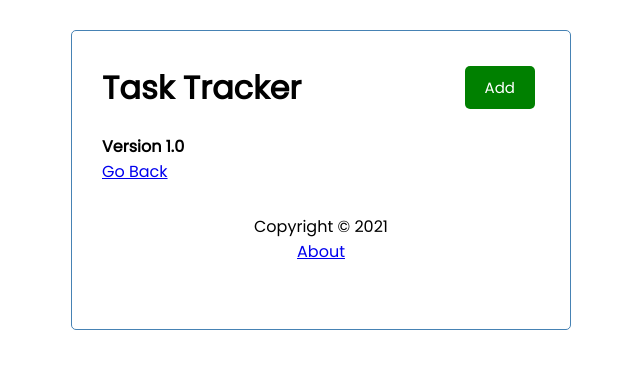
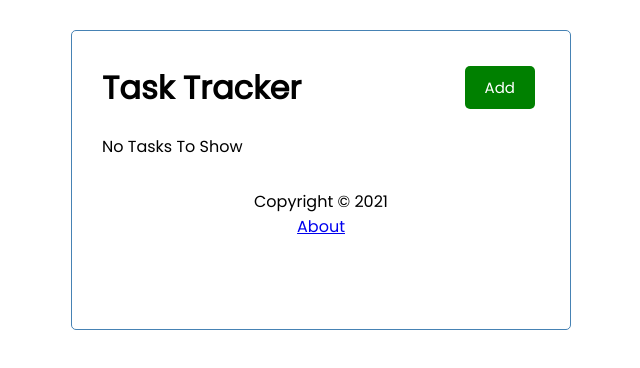
Before and after one commit to YawTeh/MERN-AlphaTaskerteers, a React (Create React App) app: page / in a window 1280 px wide. Shown: the top 368 px of the page, without its empty margins (319-959 px from the left). Built offline with nearby package versions, Linux system fonts and the light colour scheme; data requests are answered from the project's data file.

Commit message:
Fixed About Component Showing on Default

```diff
--- a/src/App.js
+++ b/src/App.js
@@ -108,7 +108,6 @@ function App() {
                             )}
                         </>
                     )}
-                    component={About}
                 />
                 <Route path="/about" component={About} />
                 <Footer />
```
